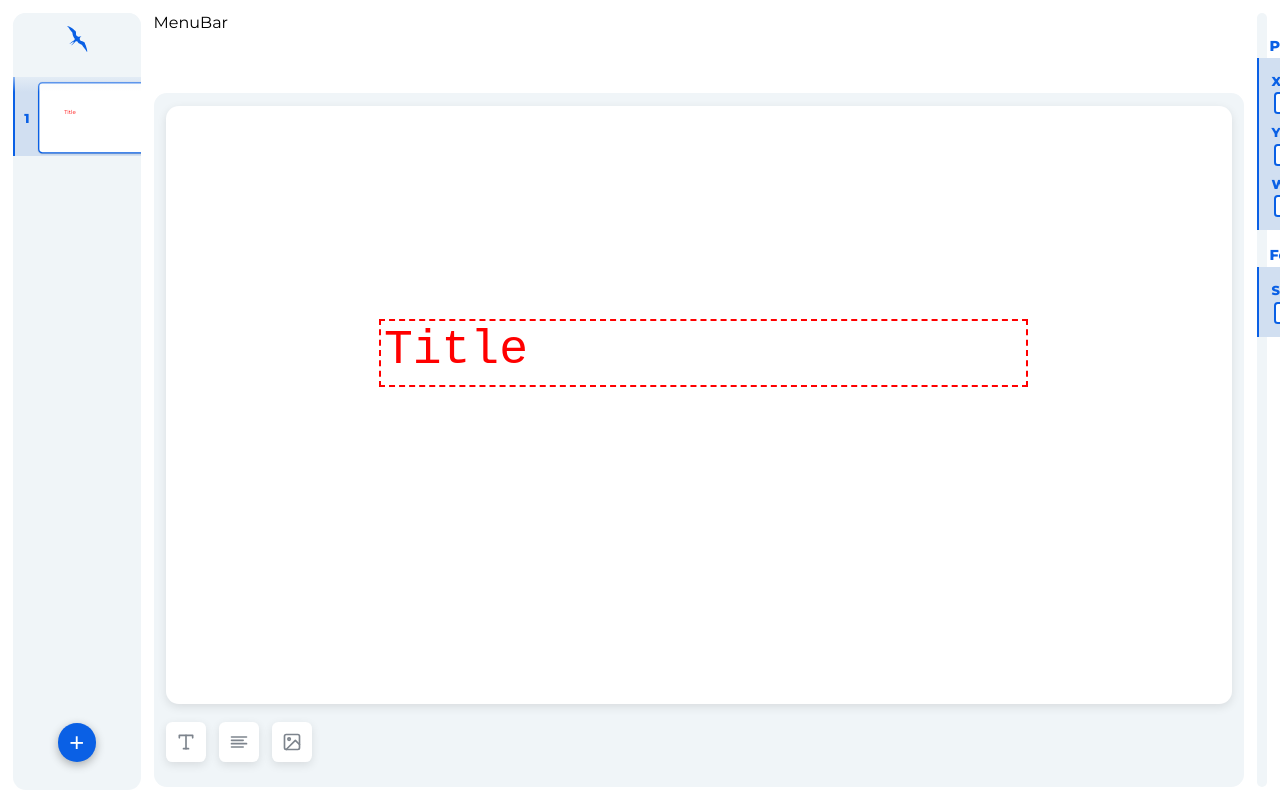
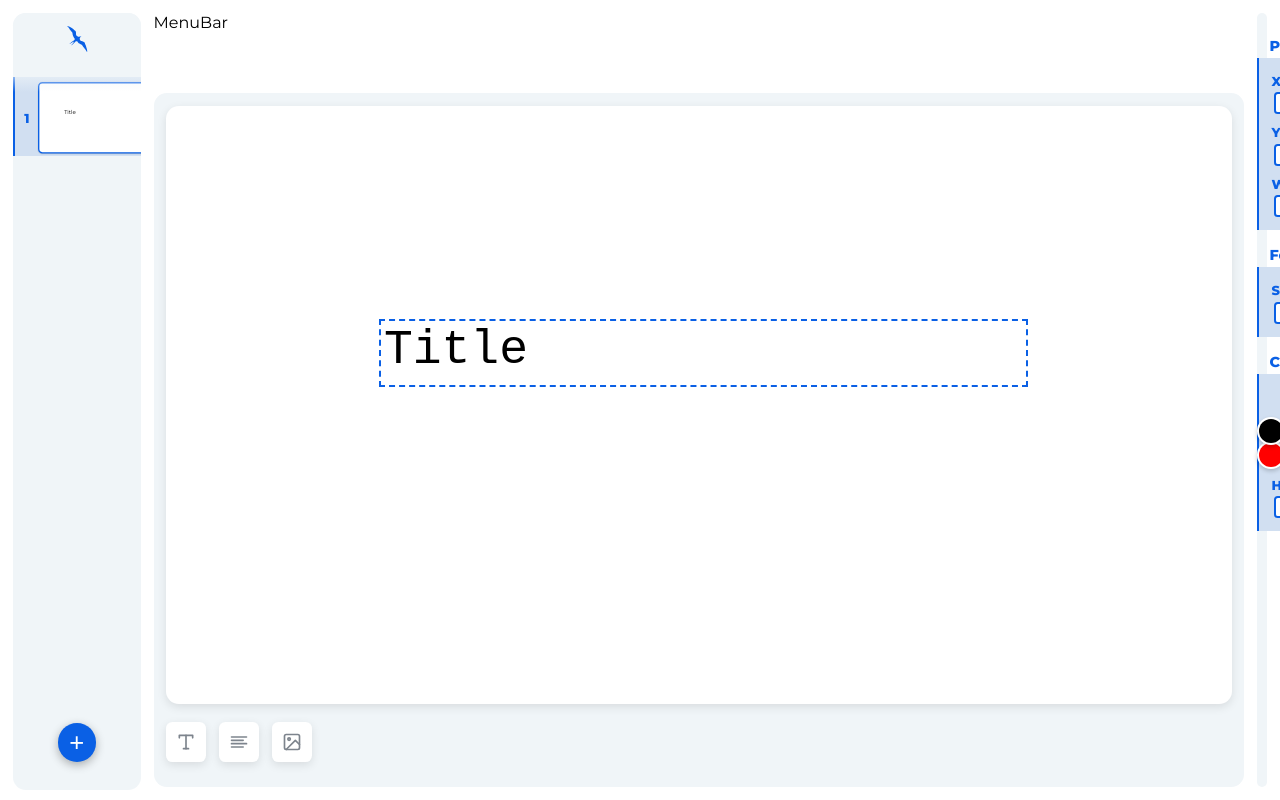
Before and after one commit to lmate/Frigate, a React (Vite) app in the folder client/: page / in a window 1280 px wide. Both pictures are taken after a click on the element 186 px from the left and 741 px from the top of the page. Shown: the top 800 px of the page. Built offline with nearby package versions, Linux system fonts and the light colour scheme.

Commit message:
Add ElementSettings color picker

```diff
--- a/client/package.json
+++ b/client/package.json
@@ -12,6 +12,7 @@
   "dependencies": {
     "interactjs": "^1.10.18",
     "react": "^18.2.0",
+    "react-colorful": "^5.6.1",
     "react-dom": "^18.2.0"
   },
   "devDependencies": {
--- a/client/src/App.css
+++ b/client/src/App.css
@@ -159,12 +159,8 @@ body {
   padding: .2vw;
 }
 
-.SlideEditor > div > textarea:read-only, .SlideStrip > div > div > p:read-only {
-  color: red;
-}
-
 .movingElement {
-  border: 2px dashed red !important;
+  border: 2px dashed var(--primary) !important;
   z-index: 999;
 }
 
@@ -270,3 +266,13 @@ body {
   text-align: right;
   cursor: e-resize;
 }
+
+.settingGroup > .colorPicker {
+  width: 100%;
+  height: 10vh;
+  margin-bottom: 1vh;
+}
+
+.settingGroup > .colorInput {
+  margin-bottom: 1vh;
+}
--- a/client/src/components/ElementSettings.jsx
+++ b/client/src/components/ElementSettings.jsx
@@ -1,9 +1,11 @@
 import { useEffect, useState } from "react";
+import { HexColorPicker, HexColorInput } from "react-colorful";
 
 let labelSliderStartingValue = 0;
 
 function ElementSettings({ slides, setSlides, currentSlide, selectedElement }) {
   const [selectedElementObj, setSelectedElementObj] = useState(null);
+  const [colorPickerValue, setColorPickerValue] = useState("#000000");
 
   useEffect(() => {
     if (selectedElement) {
@@ -28,6 +30,20 @@ function ElementSettings({ slides, setSlides, currentSlide, selectedElement }) {
     labelSliderStartingValue = slides[currentSlide][parseInt(selectedElement.getAttribute('id').split('e')[1])][elementOnSlideKey];
   }
 
+  // Handle color picker value change
+  useEffect(() => {
+    if (selectedElement) {
+      handleChangeElement({target: {value: colorPickerValue.split('#')[1]}}, 'c');
+    }
+  }, [colorPickerValue]);
+
+  // Setting initial value of colorpicker
+  useEffect(() => {
+    if (selectedElement) {
+      setColorPickerValue('#' + slides[currentSlide][parseInt(selectedElement.getAttribute('id').split('e')[1])].c);
+    }
+  }, [selectedElement]);
+
   return (
     <div className="ElementSettings">
       {selectedElementObj && (
@@ -46,6 +62,12 @@ function ElementSettings({ slides, setSlides, currentSlide, selectedElement }) {
             <label htmlFor="s" onDrag={(e) => handleLabelSlider(e, 's')} onDragStart={() => handleLabelSliderStart('s')} draggable="true">Size</label>
             <input type="number" id="s" value={selectedElementObj.s} onChange={(e) => handleChangeElement(e, 's')} />
           </div>
+          <span>Color</span>
+          <div className="settingGroup">
+            <HexColorPicker className="colorPicker" color={colorPickerValue} onChange={setColorPickerValue} />
+            <label htmlFor="c">HEX</label>
+            <HexColorInput id="c" className="colorInput" color={colorPickerValue} onChange={setColorPickerValue} />
+          </div>
         </>
       )}
     </div>
--- a/client/src/components/SlideEditorV2.jsx
+++ b/client/src/components/SlideEditorV2.jsx
@@ -24,7 +24,8 @@ function SlideEditor(props) {
             marginLeft: element.x + '%',
             marginTop: element.y + '%',
             width: element.w + '%',
-            fontSize: element.s + 'vh'
+            fontSize: element.s + 'vh',
+            color: '#' + element.c
           }}
         />
     }
@@ -74,12 +75,13 @@ function SlideEditor(props) {
 
     if (target?.tagName === 'TEXTAREA') {
       modifiedSlides[props.currentSlide][parseInt(target.getAttribute('id').split('e')[1])] = {
+        ...modifiedSlides[props.currentSlide][parseInt(target.getAttribute('id').split('e')[1])],
         t: 'text',
         v: target.value,
         x: roundTo1Decimal(parseFloat(target.style.marginLeft)),
         y: roundTo1Decimal(parseFloat(target.style.marginTop)),
         w: roundTo1Decimal(parseFloat(target.style.width)),
-        s: roundTo1Decimal(parseFloat(target.style.fontSize))
+        s: roundTo1Decimal(parseFloat(target.style.fontSize)),
       };
     }
 
--- a/client/src/components/SlideStrip.jsx
+++ b/client/src/components/SlideStrip.jsx
@@ -7,7 +7,8 @@ function generateElement(element, index) {
         marginLeft: element.x + '%',
         marginTop: element.y + '%',
         width: element.w+'%',
-        fontSize: element.s + 'vh'
+        fontSize: element.s + 'vh',
+        color: '#' + element.c
       }}>{element.v}</p>
   }
 }
--- a/client/src/components/ToolBar.jsx
+++ b/client/src/components/ToolBar.jsx
@@ -17,12 +17,13 @@ function ToolBar(props) {
     y = margin-top (%)
     w = width (%)
     s = font-size (vh)
+    c = color (hex)
     */
 
     if (elementType === 'title') {
-      modifiedSlides[props.currentSlide].push({t: 'text', v: 'Title', x: 20, y: 20, w: 60, s: 6});
+      modifiedSlides[props.currentSlide].push({t: 'text', v: 'Title', x: 20, y: 20, w: 60, s: 6, c: '000000'});
     } else if (elementType === 'text') {
-      modifiedSlides[props.currentSlide].push({t: 'text', v: 'Text', x: 20, y: 20, w: 60, s: 3});
+      modifiedSlides[props.currentSlide].push({t: 'text', v: 'Text', x: 20, y: 20, w: 60, s: 3, c: '000000'});
     }
     props.setSlides(modifiedSlides);
     slidesChangeIsInducedByElementAdding = true;
```
Also changed, not shown: 1 other file (tests, documents, lock files or other folders).
